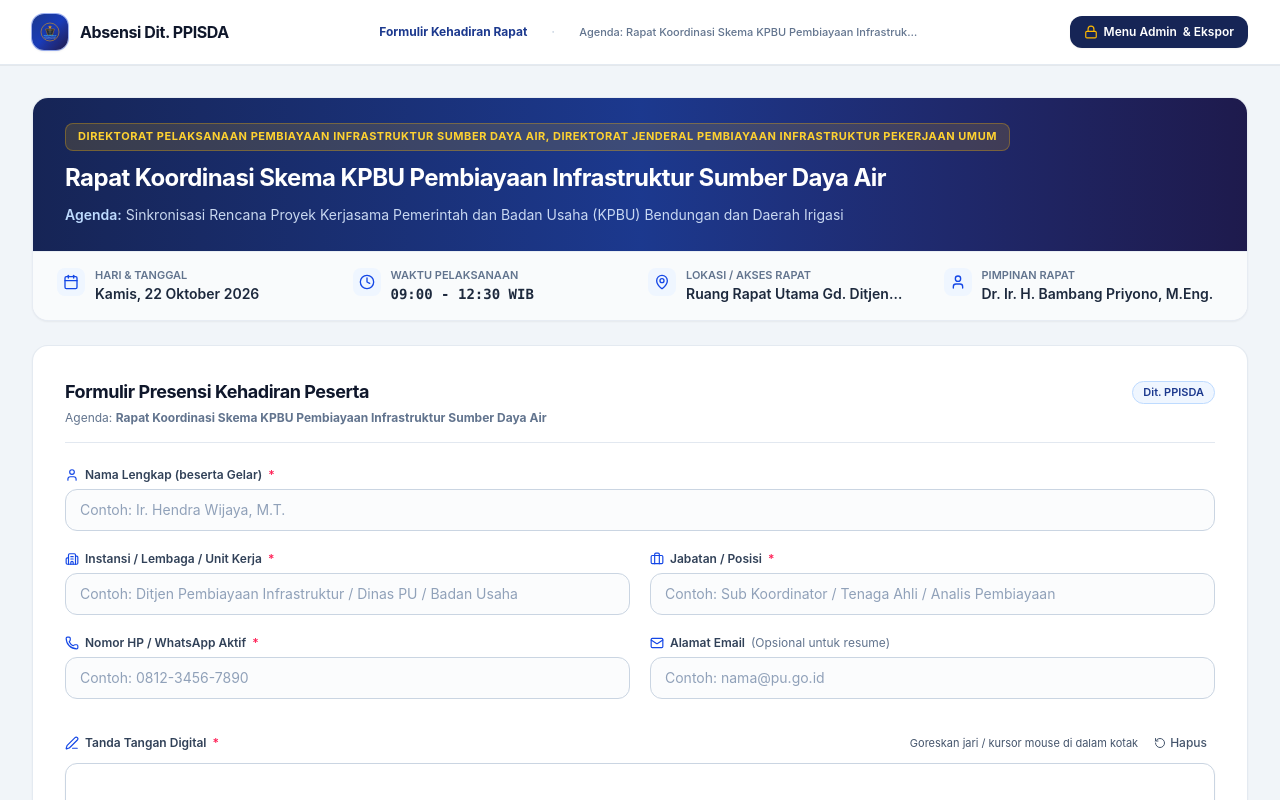
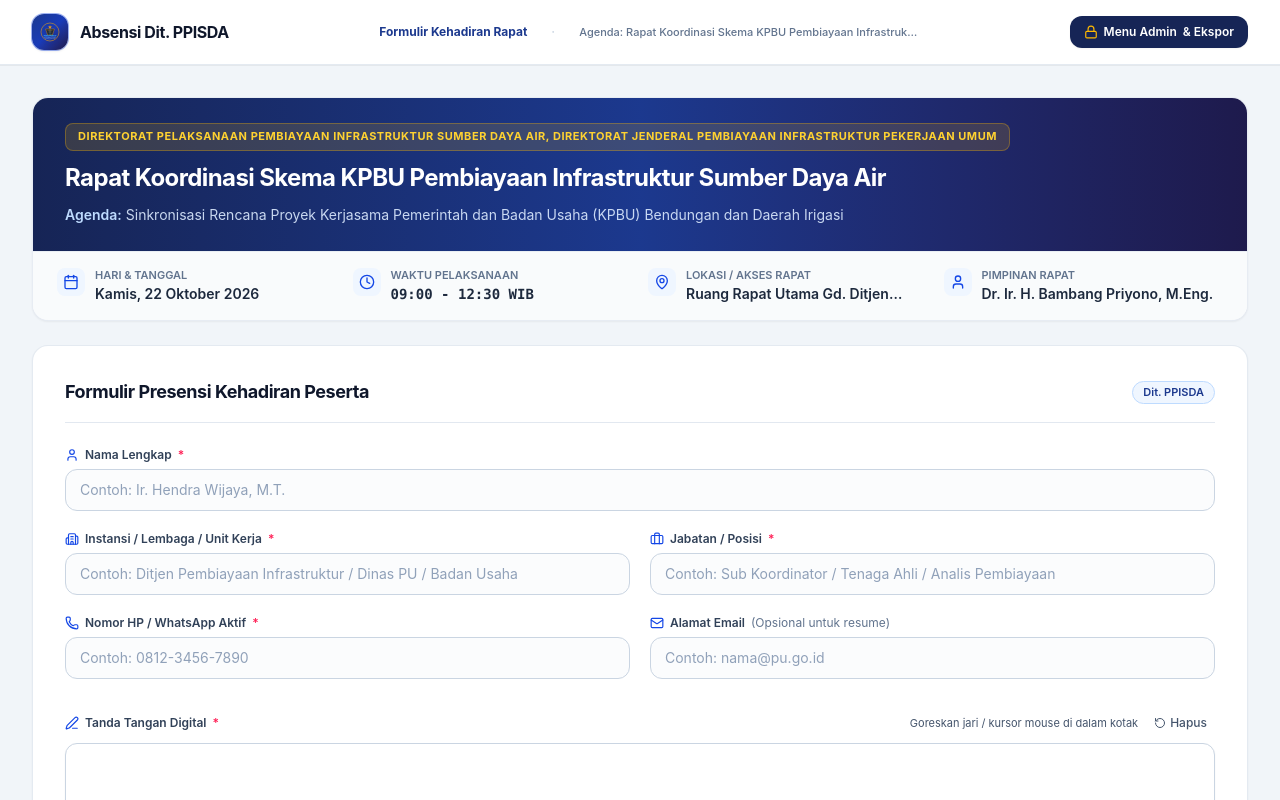
Before and after one commit to muchlists/Absensi-Rapat-Zoom-PPISDA-2026, a React (Vite) app: page / in a window 1280 px wide. Shown: the top 800 px of the page. Built offline with nearby package versions, Linux system fonts and the light colour scheme.

Commit message:
fix: hapus teks beserta gelar dan hapus teks agenda di bawah judul formulir

```diff
--- a/src/components/AttendanceForm.tsx
+++ b/src/components/AttendanceForm.tsx
@@ -118,9 +118,6 @@ export const AttendanceForm: React.FC<AttendanceFormProps> = ({
             Dit. PPISDA
           </span>
         </div>
-        <p className="text-xs text-slate-500 mt-1">
-          Agenda: <strong>{meeting.title}</strong>
-        </p>
       </div>
 
       <div className="grid grid-cols-1 md:grid-cols-2 gap-5">
@@ -128,7 +125,7 @@ export const AttendanceForm: React.FC<AttendanceFormProps> = ({
         <div id="input-fullName" className="space-y-1.5 md:col-span-2">
           <label className="text-xs font-semibold text-slate-700 flex items-center gap-1.5">
             <User className="w-3.5 h-3.5 text-blue-700" />
-            Nama Lengkap (beserta Gelar) <span className="text-rose-500">*</span>
+            Nama Lengkap <span className="text-rose-500">*</span>
           </label>
           <input
             type="text"
```
